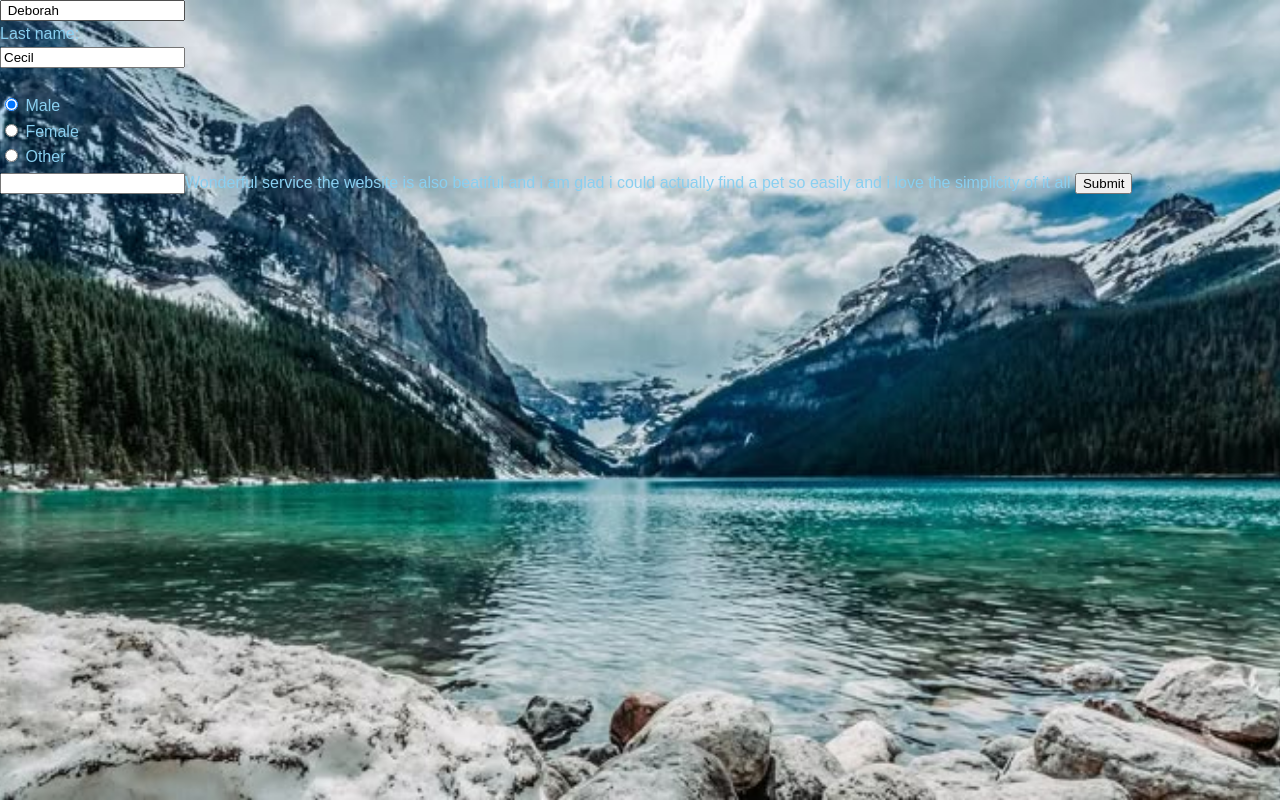
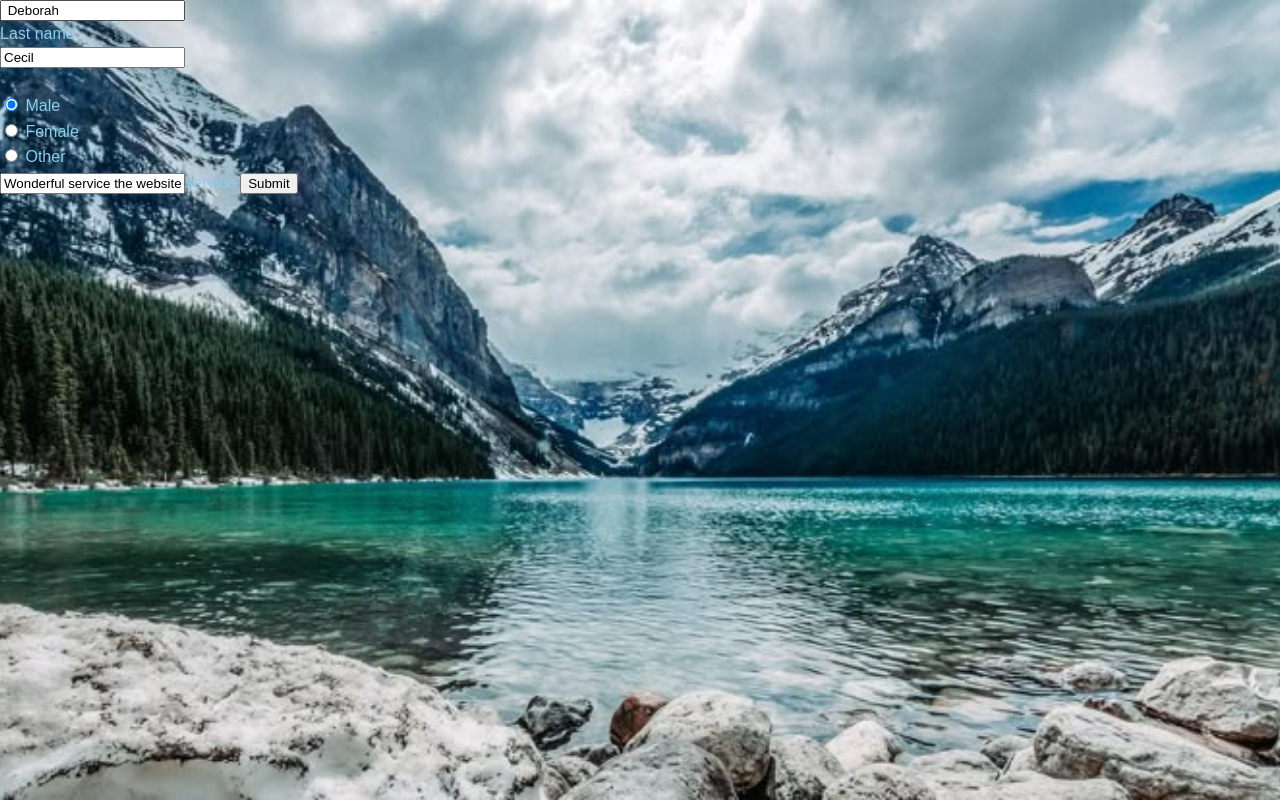
Before and after one commit to bida24-100/PetBank, a plain HTML site: page feedback.html in a window 1280 px wide. Drawn offline with Linux system fonts and the light colour scheme.

Commit message:
Update feedback.html

```diff
--- a/feedback.html
+++ b/feedback.html
@@ -7,8 +7,7 @@
 <input type="radio" name="gender" value="male" checked> Male<br>
 <input type="radio" name="gender" value="female"> Female<br>
   <input type="radio" name="gender" value="other"> Other<br>
- <input type="text" service="opinion" vale="Wonderful service the website is also beatiful and i am glad i could actually find a pet so easily
-  and i love the simplicity of it all">Wonderful service the website is also beatiful and i am glad i could actually find a pet so easily
-  and i love the simplicity of it all
+ <input type="text" service="opinion" value="Wonderful service the website is also beatiful and i am glad i could actually find a pet so easily
+  and i love the simplicity of it all">service
   <input type="submit" value="Submit">
 </form>
```
